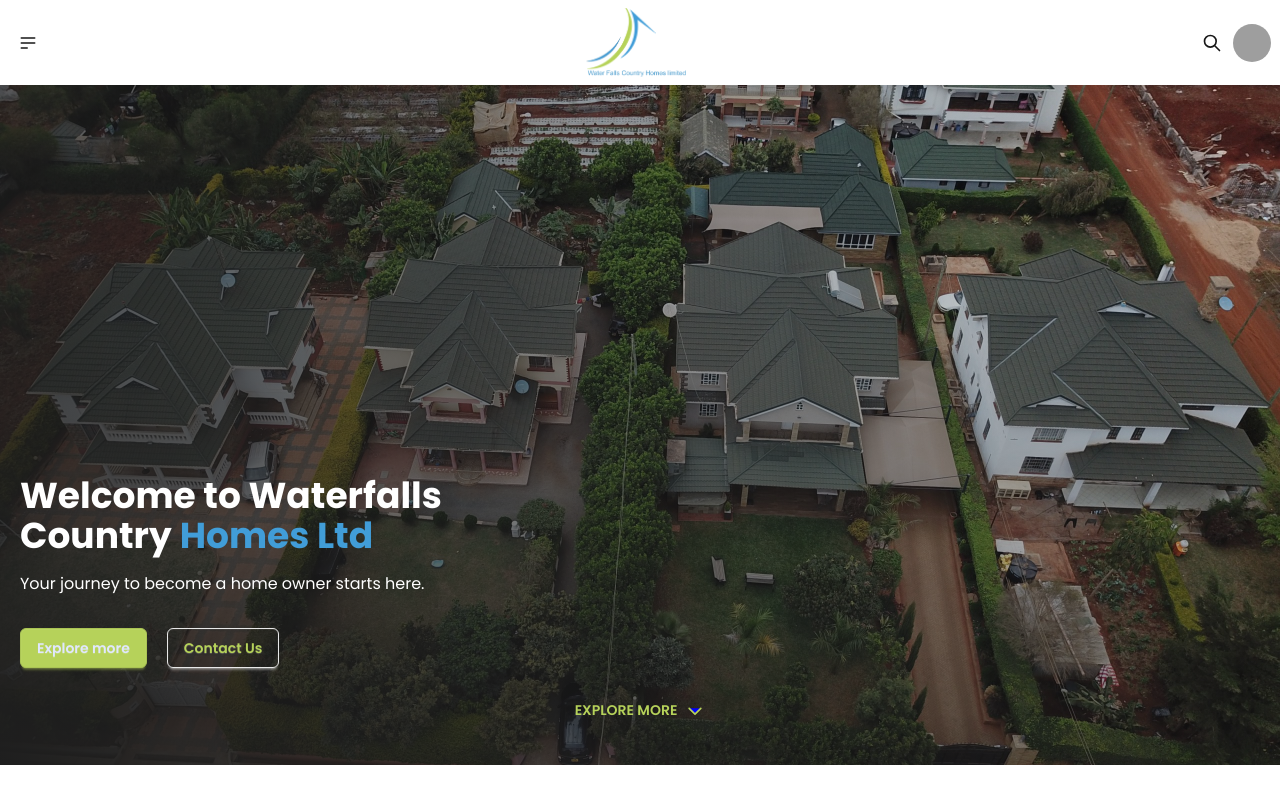
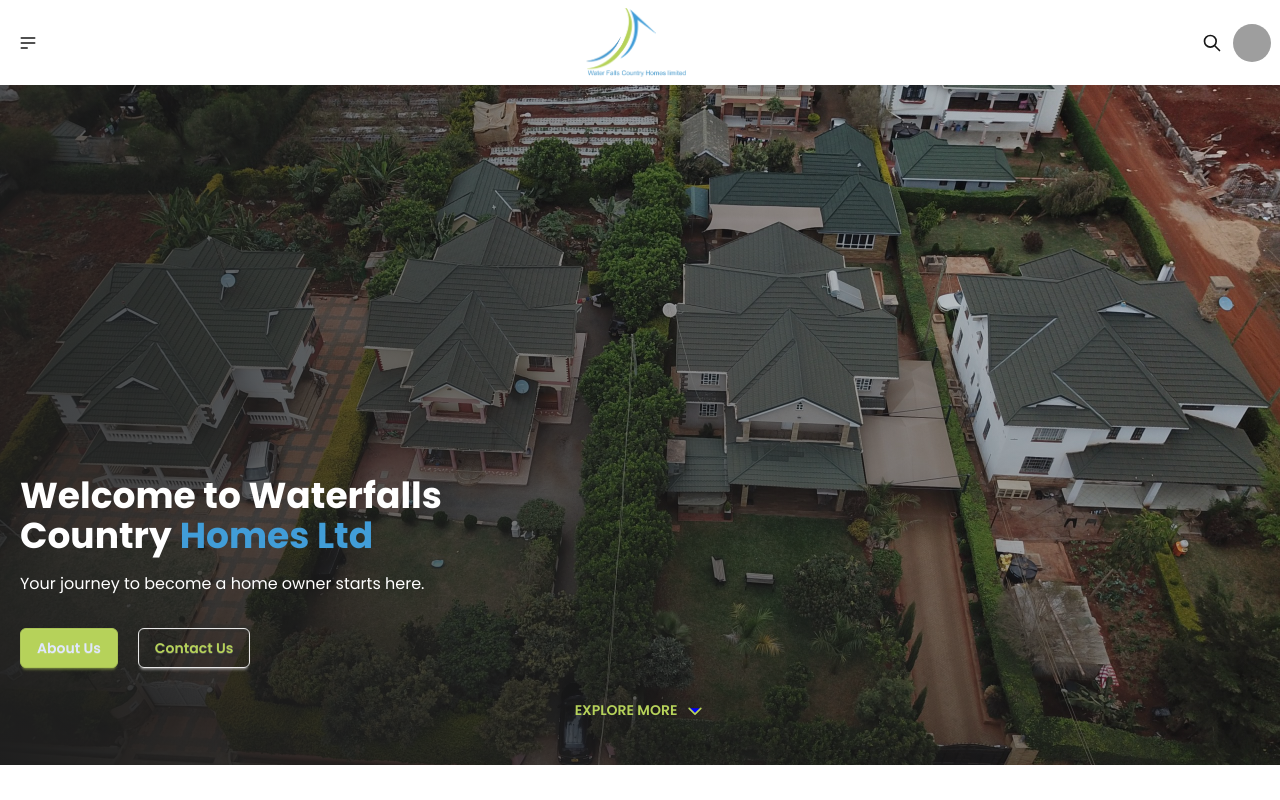
Before and after one commit to matthewkuria/waterfalls, a Next.js app: page / in a window 1280 px wide. Shown: the top 800 px of the page. Built offline with nearby package versions, Linux system fonts and the light colour scheme; grey boxes are pictures that could not be loaded.

Commit message:
Change the explore more to about us

```diff
--- a/app/components/HeroSection.tsx
+++ b/app/components/HeroSection.tsx
@@ -10,7 +10,7 @@
           <p className="mb-8">Your journey to become a home owner starts here.</p>
        </div>
         <div className="flex gap-5">
-          <Link href="/about-us"><button className="btn btn-primary rounded-md">Explore more</button></Link>
+          <Link href="/about-us"><button className="btn btn-primary rounded-md">About Us</button></Link>
           <Link href="/contact-us">
             <button className="btn bg-transparent text-primary mr-4 hover:bg-background  rounded-md">Contact Us</button>
           </Link>
```
